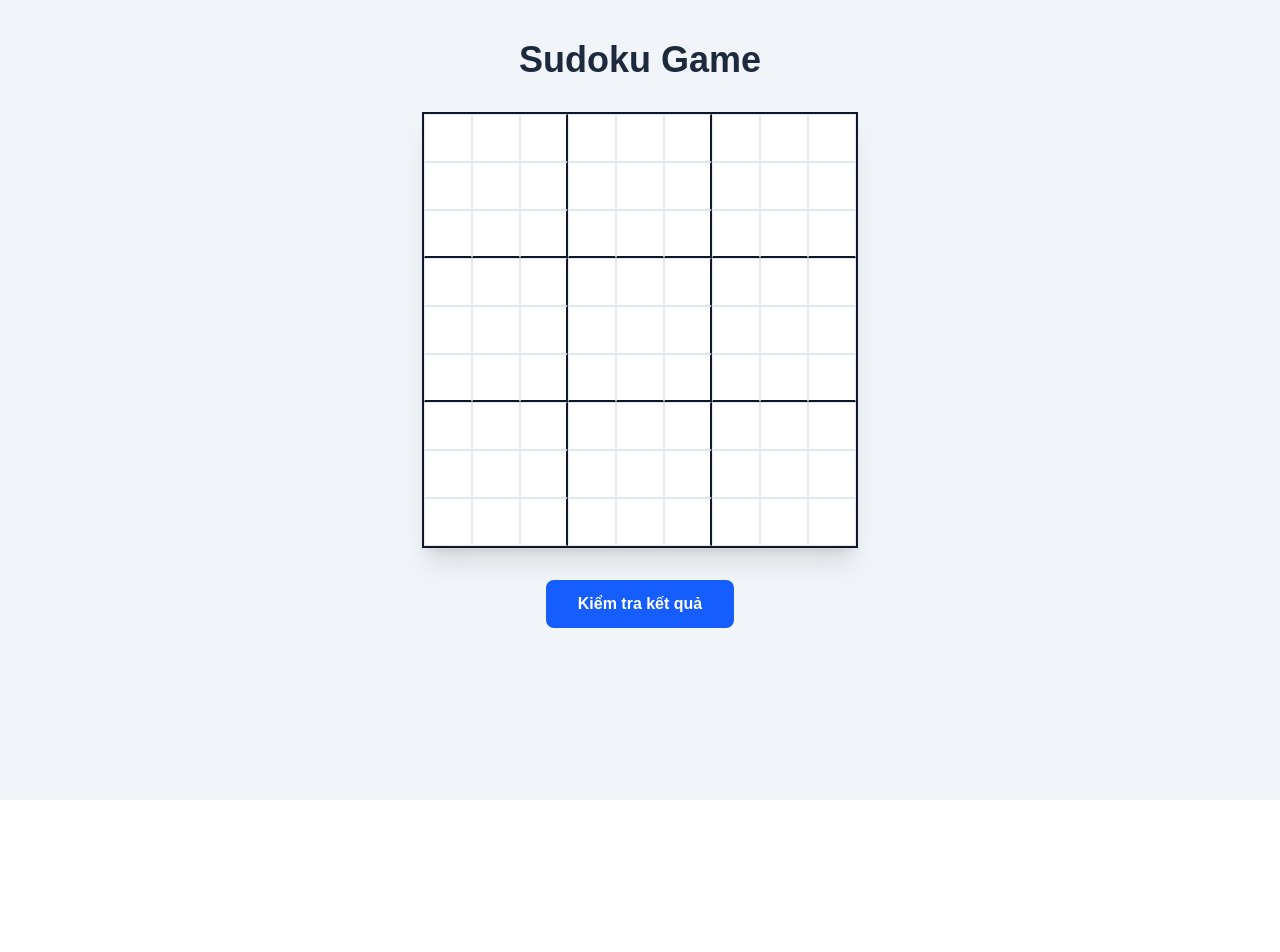
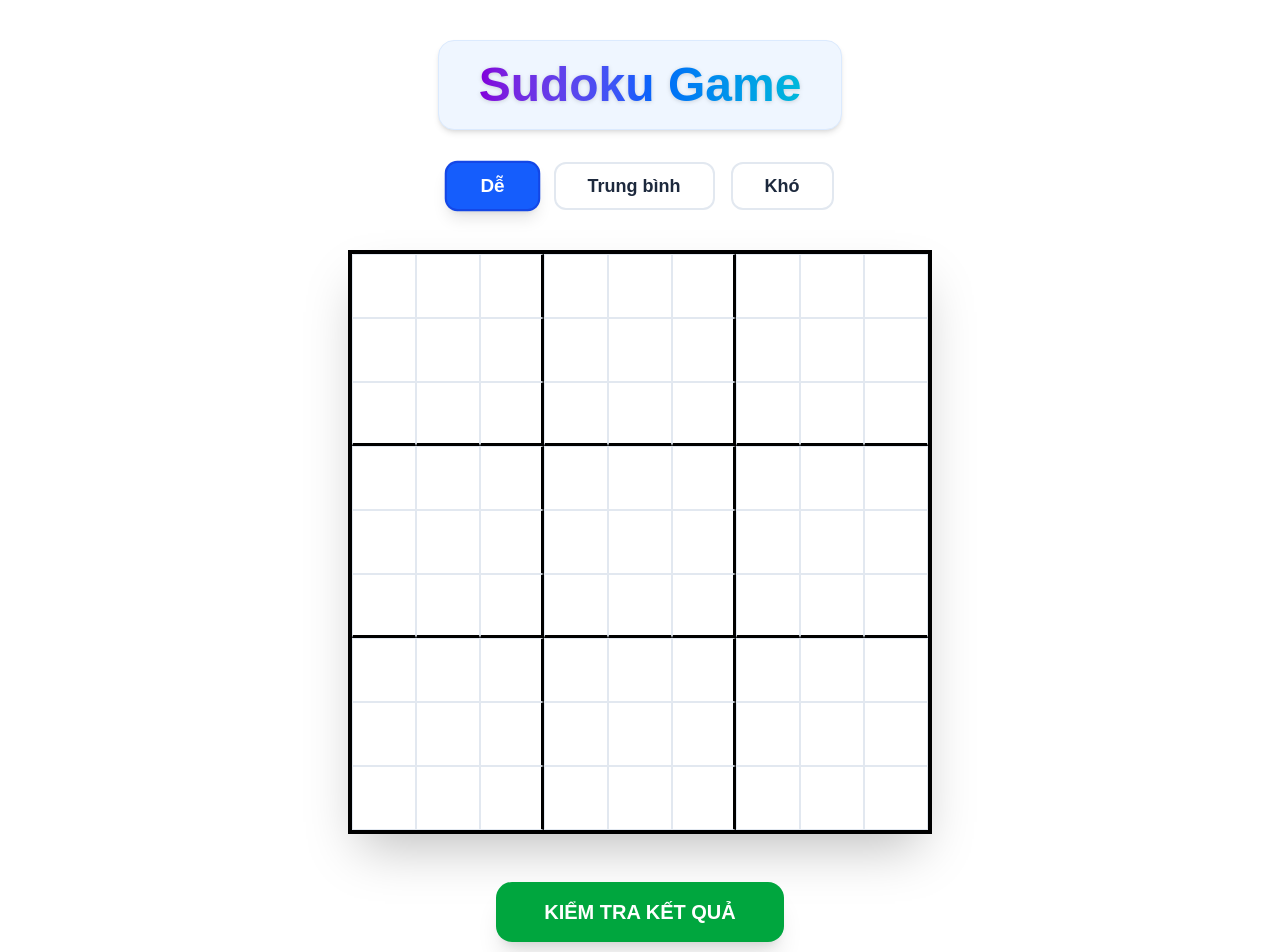
Before and after one commit to NguyenVanTu1004/SODOKU_project, a Next.js app: page / in a window 1280 px wide. Shown: the top 952 px of the page. Before the commit the page ends 800 px from the top, so only its background shows below. Built offline with nearby package versions, Linux system fonts and the light colour scheme.

Commit message:
Cập nhật các mức độ chơi và khung chơi dựng sẵn

```diff
--- a/app/page.tsx
+++ b/app/page.tsx
@@ -2,32 +2,148 @@
 import React, { useState } from 'react';
 
 export default function SudokuPage() {
-  // Tạo mảng 9x9 trống
+  // 1. Khởi tạo trạng thái bàn cờ và mức độ
   const [board, setBoard] = useState(Array(9).fill('').map(() => Array(9).fill('')));
+  const [difficulty, setDifficulty] = useState('Dễ');
+
+  // 2. Dữ liệu các mức độ chơi
+  const games = {
+    'Dễ': [
+      ['5', '3', '', '', '7', '', '', '', ''],
+      ['6', '', '', '1', '9', '5', '', '', ''],
+      ['', '9', '8', '', '', '', '', '6', ''],
+      ['8', '', '', '', '6', '', '', '', '3'],
+      ['4', '', '', '8', '', '3', '', '', '1'],
+      ['7', '', '', '', '2', '', '', '', '6'],
+      ['', '6', '', '', '', '', '2', '8', ''],
+      ['', '', '', '4', '1', '9', '', '', '5'],
+      ['', '', '', '', '8', '', '', '7', '9']
+    ],
+    'Trung bình': [
+      ['', '', '', '', '', '', '', '', ''],
+      ['', '', '', '', '', '', '3', '1', ''],
+      ['', '', '', '4', '', '', '', '', ''],
+      ['', '', '', '1', '', '', '2', '8', ''],
+      ['', '', '', '2', '', '4', '', '', ''],
+      ['', '', '', '', '3', '', '', '', ''],
+      ['', '', '1', '', '', '', '', '', ''],
+      ['', '', '', '', '5', '', '', '', ''],
+      ['', '', '', '', '', '6', '', '', '']
+    ],
+    'Khó': [
+      ['', '', '', '2', '', '', '', '', ''],
+      ['', '', '', '', '', '', '', '', ''],
+      ['1', '', '', '', '', '', '', '', ''],
+      ['', '', '', '', '', '', '', '', ''],
+      ['', '', '', '', '', '', '', '', ''],
+      ['', '', '', '', '', '', '', '', ''],
+      ['', '', '', '', '', '', '', '', ''],
+      ['', '', '', '', '', '', '', '', ''],
+      ['', '', '', '', '', '', '', '', '']
+    ]
+  };
+
+  // 3. Hàm xử lý logic
+  const changeDifficulty = (level: 'Dễ' | 'Trung bình' | 'Khó') => {
+    setDifficulty(level);
+    setBoard(games[level]);
+  };
+
+  const handleInputChange = (row: number, col: number, value: string) => {
+    if (value === "") {
+      const newBoard = board.map((r, rIdx) =>
+        r.map((cell, cIdx) => (rIdx === row && cIdx === col ? value : cell))
+      );
+      setBoard(newBoard);
+      return;
+    }
+
+    if (!/^[1-9]$/.test(value)) {
+      alert("Dữ liệu đầu vào không hợp lệ! Vui lòng chỉ nhập số dương từ 1 đến 9.");
+      return;
+    }
+
+    const newBoard = board.map((r, rIdx) =>
+      r.map((cell, cIdx) => (rIdx === row && cIdx === col ? value : cell))
+    );
+    setBoard(newBoard);
+  };
+
+  const checkResult = () => {
+    for (let row of board) {
+      if (row.includes('')) {
+        alert("Bạn chưa hoàn thành bàn cờ! Hãy điền hết các ô trống.");
+        return;
+      }
+    }
+    alert("Tuyệt vời! Bạn đã lấp đầy bàn cờ. Hệ thống AI đang kiểm tra tính chính xác...");
+  };
 
   return (
-    <div className="min-h-screen bg-slate-100 flex flex-col items-center py-10">
-      <h1 className="text-4xl font-bold text-slate-800 mb-8">Sudoku Game</h1>
+    <div className="min-h-screen bg-white flex flex-col items-center py-10 px-4">
 
-      <div className="grid grid-cols-9 border-2 border-slate-900 bg-white shadow-xl">
+      {/* TIÊU ĐỀ LẤP LÁNH TITAN TRONG NÚT XANH NHẠT */}
+      <button className="relative px-10 py-5 bg-blue-50 rounded-2xl shadow-md mb-8 group overflow-hidden border border-blue-100">
+        <h1 className="text-5xl font-black bg-gradient-to-r from-purple-700 via-blue-600 to-cyan-500 bg-clip-text text-transparent drop-shadow-sm">
+          Sudoku Game
+        </h1>
+        <div className="absolute inset-0 bg-gradient-to-r from-white/40 to-transparent -translate-x-full group-hover:animate-[shine_1.5s_infinite] pointer-events-none" />
+      </button>
+
+      {/* 3 MỨC CHƠI DƯỚI TIÊU ĐỀ */}
+      <div className="flex gap-4 mb-10">
+        {(['Dễ', 'Trung bình', 'Khó'] as const).map((level) => (
+          <button
+            key={level}
+            onClick={() => changeDifficulty(level)}
+            className={`px-8 py-2 rounded-xl text-lg font-black transition-all border-2 ${
+              difficulty === level
+              ? 'bg-blue-600 text-white border-blue-700 scale-105 shadow-lg'
+              : 'bg-white text-slate-800 border-slate-200 hover:border-blue-400'
+            }`}
+          >
+            {level}
+          </button>
+        ))}
+      </div>
+
+      {/* BÀN CỜ SUDOKU - ĐÃ SỬA LỖI ĐƯỜNG KẺ VÀ IN ĐẬM SỐ */}
+      <div className="grid grid-cols-9 border-[3px] border-black bg-black p-[1px] shadow-2xl">
         {board.map((row, rIdx) => (
           row.map((cell, cIdx) => (
             <input
               key={`${rIdx}-${cIdx}`}
               type="text"
               maxLength={1}
-              className={`w-10 h-10 md:w-12 md:h-12 text-center border border-slate-200 outline-none focus:bg-blue-100 text-lg font-semibold
-                ${(cIdx + 1) % 3 === 0 && cIdx < 8 ? "border-r-2 border-r-slate-900" : ""}
-                ${(rIdx + 1) % 3 === 0 && rIdx < 8 ? "border-b-2 border-b-slate-900" : ""}
+              value={cell}
+              onChange={(e) => handleInputChange(rIdx, cIdx, e.target.value)}
+              className={`
+                w-11 h-11 sm:w-16 sm:h-16 text-center outline-none bg-white text-black text-3xl font-black
+                focus:bg-yellow-50 transition-colors border-[0.5px] border-slate-200
+                ${(cIdx + 1) % 3 === 0 && cIdx < 8 ? "border-r-[3px] border-r-black" : ""}
+                ${(rIdx + 1) % 3 === 0 && rIdx < 8 ? "border-b-[3px] border-b-black" : ""}
               `}
             />
           ))
         ))}
       </div>
 
-      <button className="mt-8 px-8 py-3 bg-blue-600 text-white rounded-lg font-bold hover:bg-blue-700 transition-all">
-        Kiểm tra kết quả
-      </button>
+      {/* NÚT KIỂM TRA KẾT QUẢ */}
+      <div className="mt-12 flex gap-6">
+        <button
+          onClick={checkResult}
+          className="px-12 py-4 bg-green-600 text-white rounded-2xl text-xl font-black hover:bg-green-700 shadow-xl active:scale-95 transition-all"
+        >
+          KIỂM TRA KẾT QUẢ
+        </button>
+      </div>
+
+      {/* CSS Inline cho hiệu ứng lấp lánh */}
+      <style jsx global>{`
+        @keyframes shine {
+          100% { transform: translateX(100%); }
+        }
+      `}</style>
     </div>
   );
 }
```
